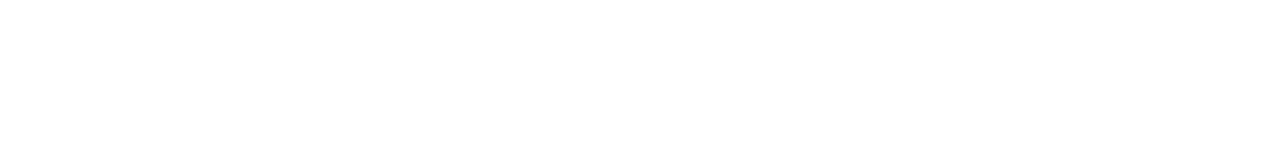
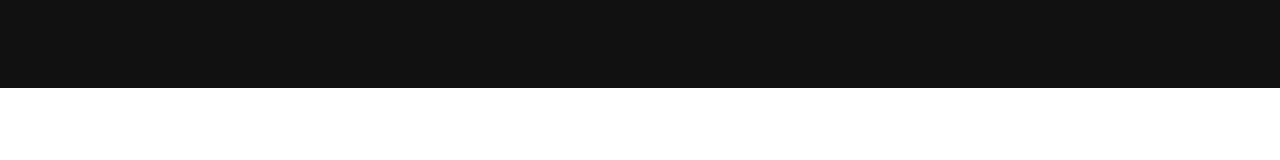
Before and after one commit to M-Ali-Haider/EstraktDeluxe, a plain HTML site: page index.html in a window 1280 px wide. Drawn offline with Linux system fonts and the light colour scheme.

Commit message:
lol i did not add anything

```diff
--- a/index.html
+++ b/index.html
@@ -3,9 +3,12 @@
 <head>
     <meta charset="UTF-8">
     <meta name="viewport" content="width=device-width, initial-scale=1.0">
-    <title>Document</title>
+    <title>Estrakt</title>
+    <link rel="stylesheet" href="style.css">
 </head>
 <body>
+    <header>
 
+    </header>
 </body>
 </html>
--- a/style.css
+++ b/style.css
@@ -0,0 +1,11 @@
+html,body{
+    height:100%;
+}
+header{
+    position: fixed;
+    background-color: #111111;
+    height: 11%;
+    left: 0;
+    right: 0;
+    top: 0;
+}
```
